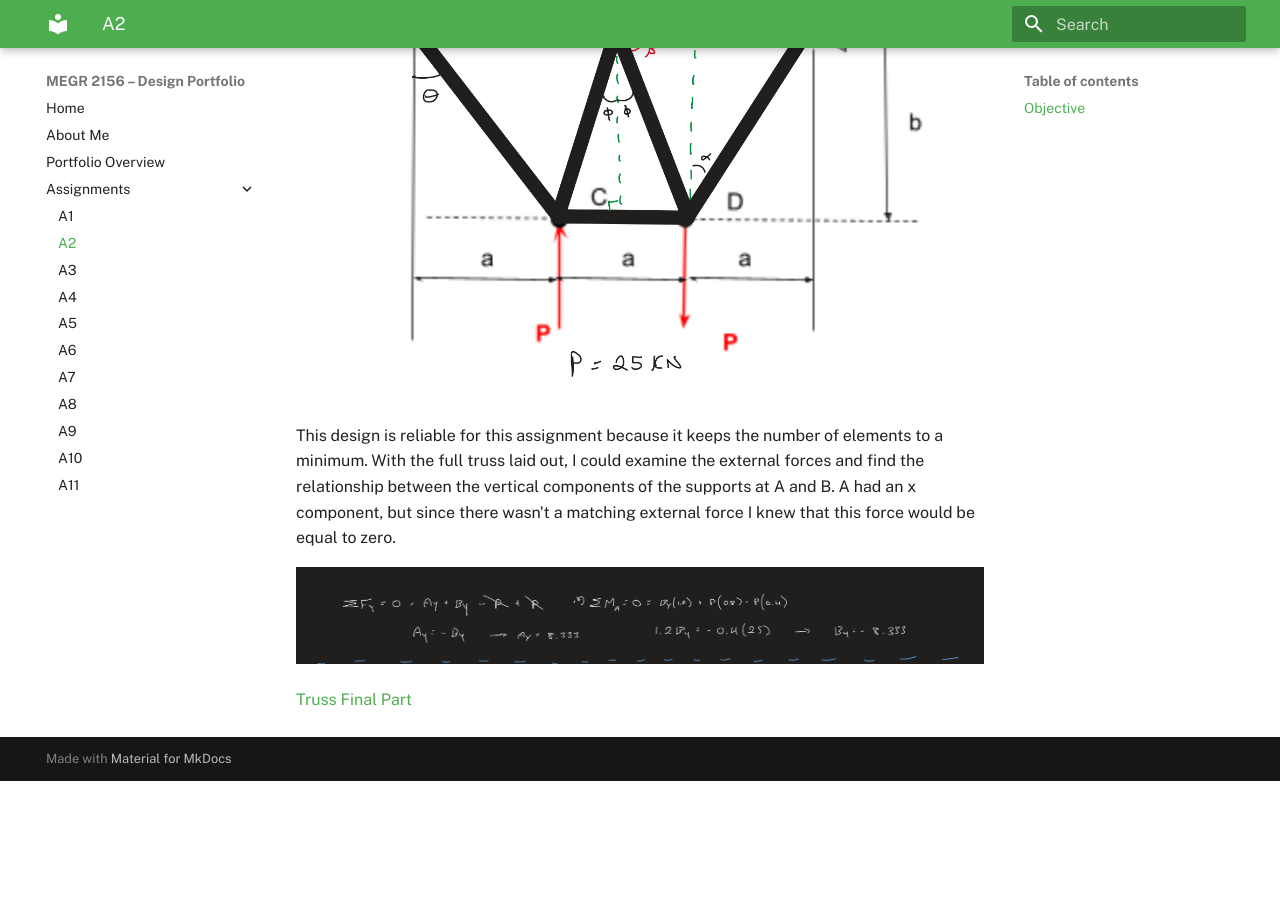
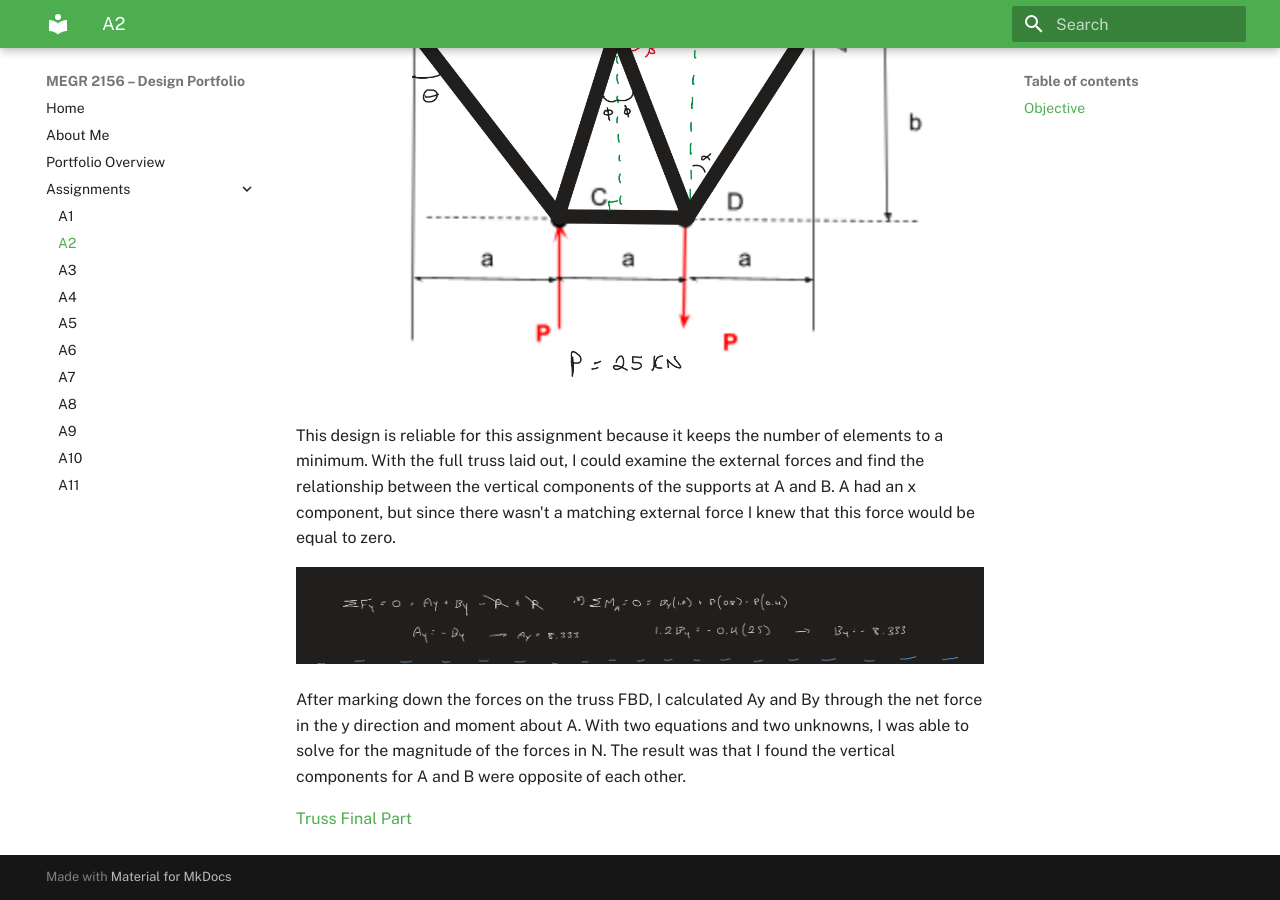
Before and after one commit to Jmswanchara/megr2156-portfolio, an MkDocs documentation site: the page built from docs/assignments/A02/index.md, in a window 1280 px wide and 900 px high, scrolled down 881 px. Built offline with MkDocs 1.6.1 and Material for MkDocs 9.7.7, drawn with Linux system fonts in a browser that asks for light colours; before the commit the page ends 1662 px from its top, so only the background shows below that.

Commit message:
Document force calculations in truss analysis
Added calculations for forces Ay and By in the truss analysis.

```diff
--- a/docs/assignments/A02/index.md
+++ b/docs/assignments/A02/index.md
@@ -14,6 +14,6 @@ This design is reliable for this assignment because it keeps the number of eleme
 
 ![Initial Truss Forces](Initial_Truss_Forces.png)
 
-
+After marking down the forces on the truss FBD, I calculated Ay and By through the net force in the y direction and moment about A.  With two equations and two unknowns, I was able to solve for the magnitude of the forces in N.  The result was that I found the vertical components for A and B were opposite of each other.
 
 [Truss Final Part](trussfinal.prt.1)
```
